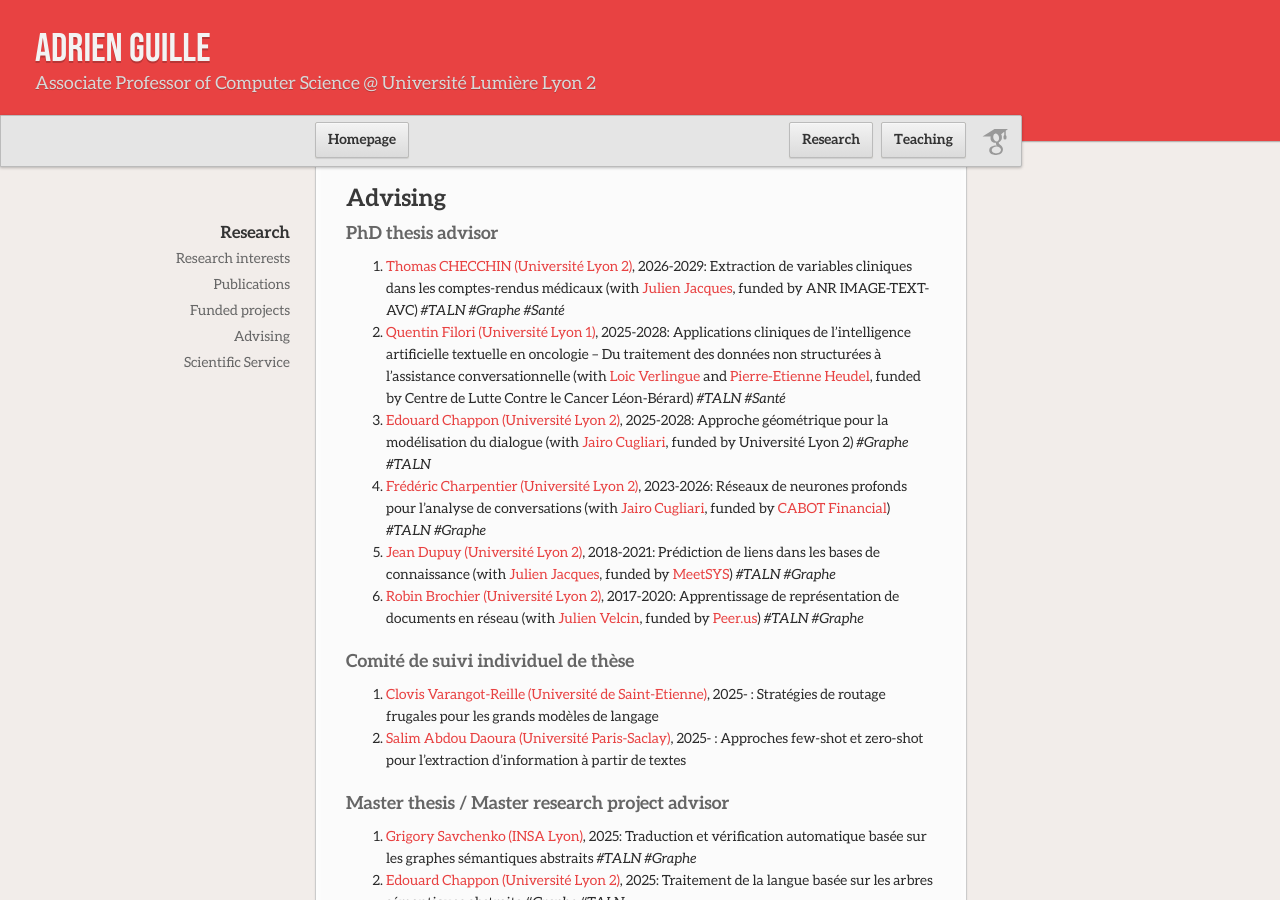
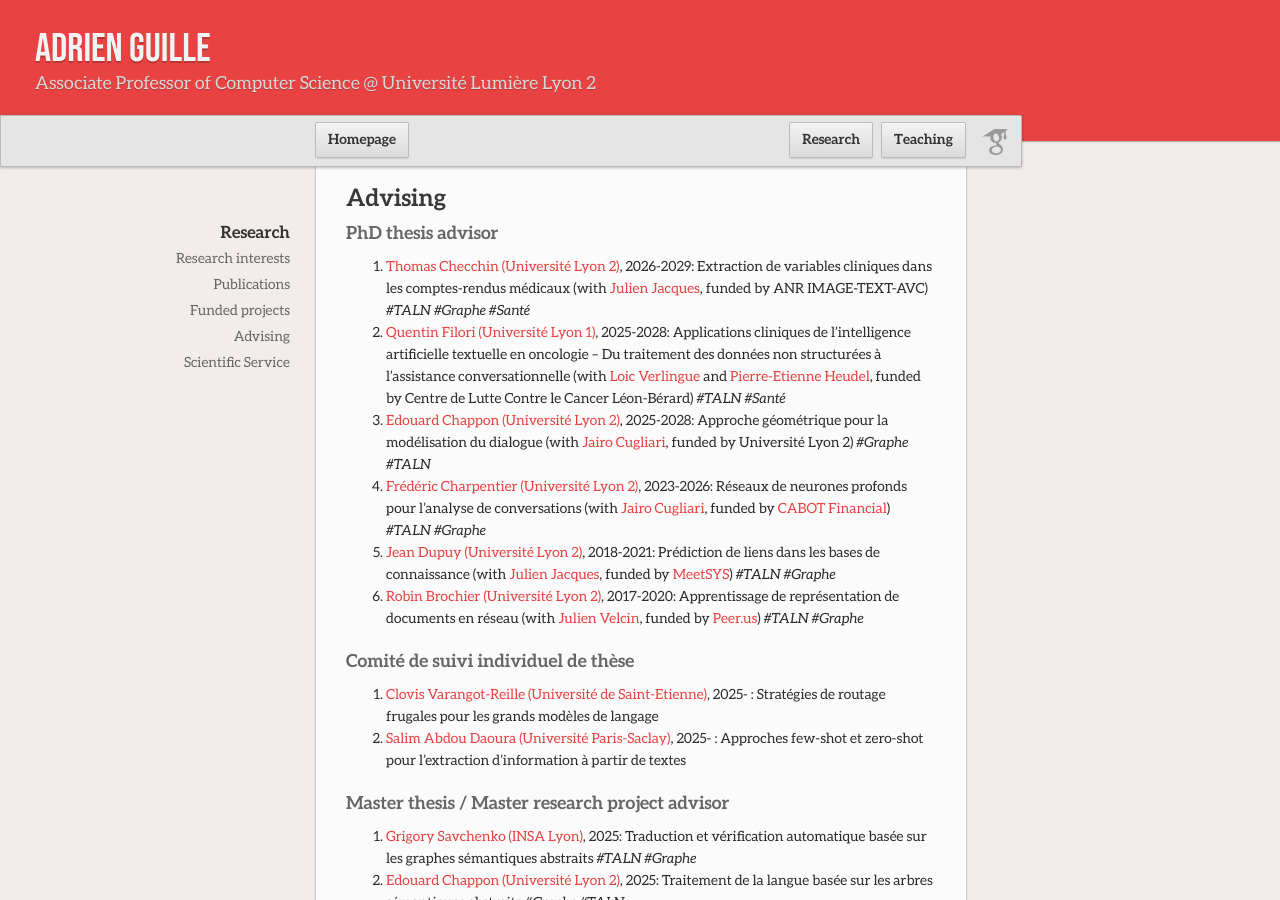
Before and after one commit to AdrienGuille/adrienguille.github.io, a Jekyll site: the page built from research.md, in a window 1280 px wide and 900 px high, scrolled down 1059 px. Built offline with Jekyll 4.4.1, drawn with Linux system fonts in a browser that asks for light colours; our own code applies the rules of GitHub Pages for plain Markdown files.

```diff
--- a/research.md
+++ b/research.md
@@ -34,7 +34,7 @@ intervention (with [CREATIS @ U Lyon 1](https://www.creatis.insa-lyon.fr/site7/f
 
 ### PhD thesis advisor
 
-- [Thomas CHECCHIN (Université Lyon 2)](#), 2026-2029: Extraction de variables cliniques dans les comptes-rendus médicaux (with [Julien Jacques](http://eric.univ-lyon2.fr/jjacques/), funded by ANR IMAGE-TEXT-AVC) *#TALN #Graphe #Santé*
+- [Thomas Checchin (Université Lyon 2)](#), 2026-2029: Extraction de variables cliniques dans les comptes-rendus médicaux (with [Julien Jacques](http://eric.univ-lyon2.fr/jjacques/), funded by ANR IMAGE-TEXT-AVC) *#TALN #Graphe #Santé*
 - [Quentin Filori (Université Lyon 1)](#), 2025-2028: Applications cliniques de l’intelligence artificielle textuelle en oncologie -- Du traitement des données non structurées à l’assistance conversationnelle (with [Loic Verlingue]() and [Pierre-Etienne Heudel](), funded by Centre de Lutte Contre le Cancer Léon-Bérard) *#TALN #Santé*
 - [Edouard Chappon (Université Lyon 2)](#), 2025-2028: Approche géométrique pour la modélisation du dialogue (with [Jairo Cugliari](https://cugliari.github.io/website/), funded by Université Lyon 2) *#Graphe #TALN*
 - [Frédéric Charpentier (Université Lyon 2)](#), 2023-2026: Réseaux de neurones profonds pour l'analyse de conversations (with [Jairo Cugliari](https://cugliari.github.io/website/), funded by [CABOT Financial](https://www.cabotfinancial.fr)) *#TALN #Graphe*
```
